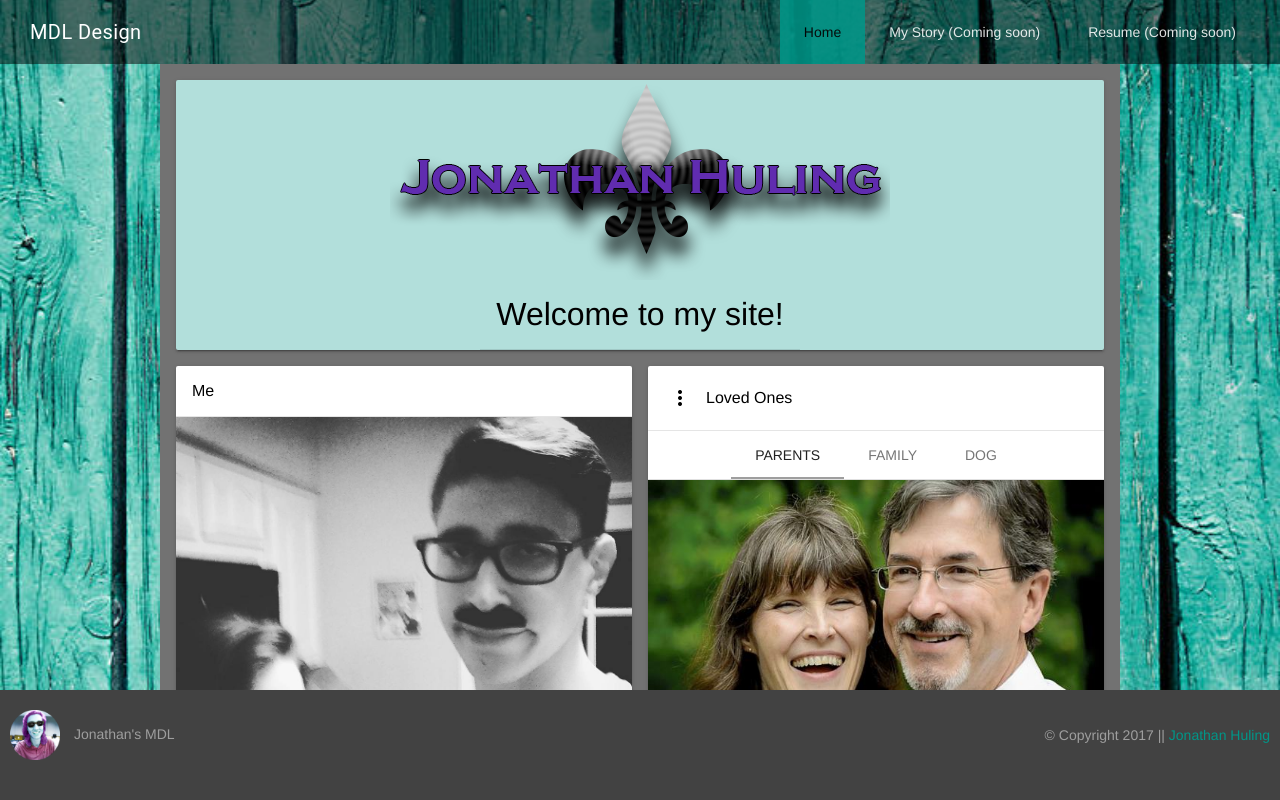
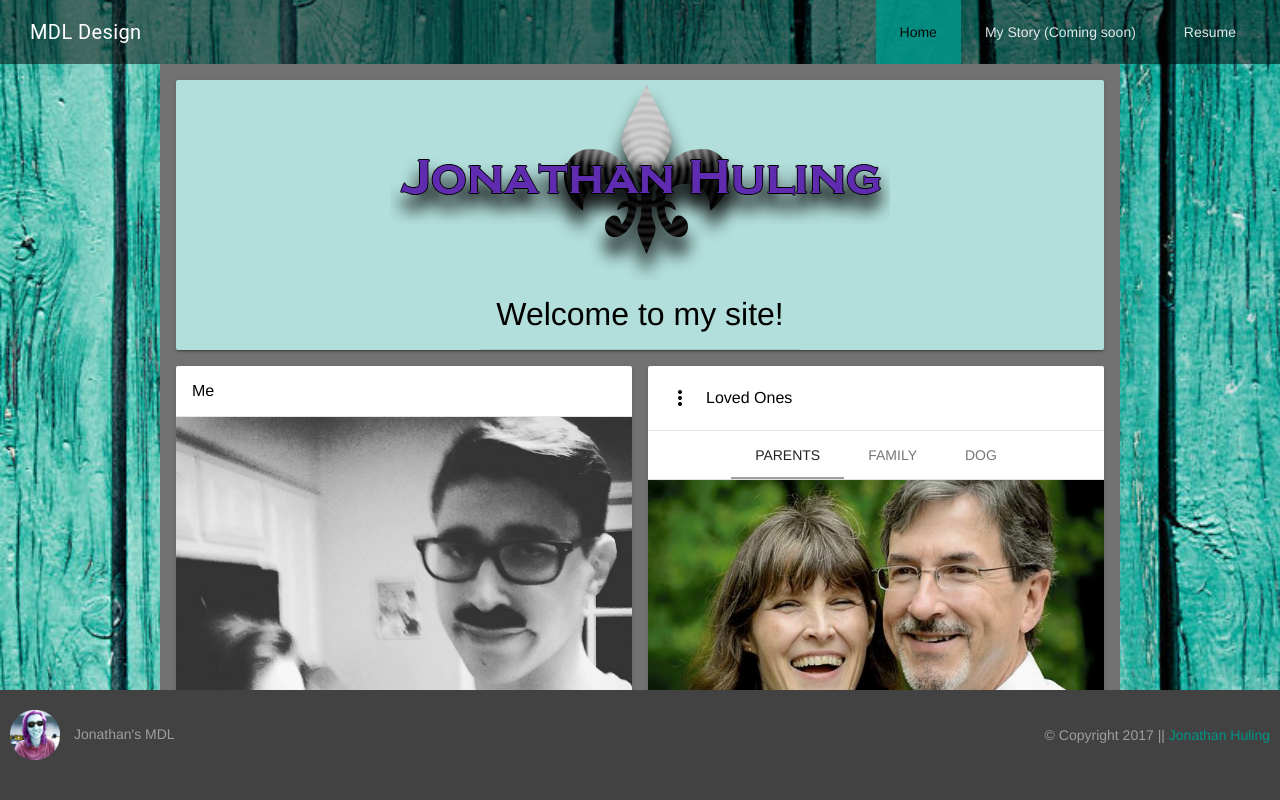
Before and after one commit to ThanosAlmighty/ThanosAlmighty.github.io, a website: page index.html in a window 1280 px wide. Drawn offline with nearby package versions, Linux system fonts and the light colour scheme.

Commit message:
Resume
Resume added with link

```diff
--- a/index.html
+++ b/index.html
@@ -24,7 +24,7 @@
     <nav class="mdl-navigation">
       <a class="mdl-navigation__link current-link" href="index.html">Home</a>
       <a class="mdl-navigation__link" href="index.html">My Story (Coming soon)</a>
-      <a class="mdl-navigation__link" href="index.html">Resume (Coming soon)</a>
+      <a class="mdl-navigation__link" href="huling_jonathan_resume_NOV_2017.pdf">Resume</a>
     </nav>
   </div>
 </header>
```
Also changed, not shown: 1 other file.
